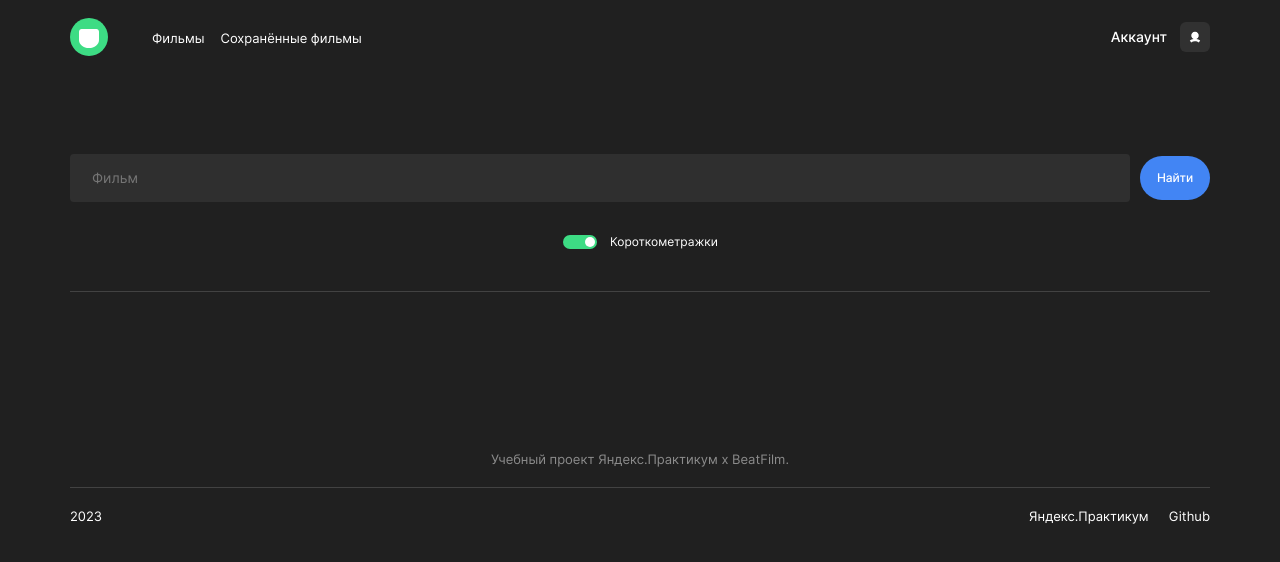
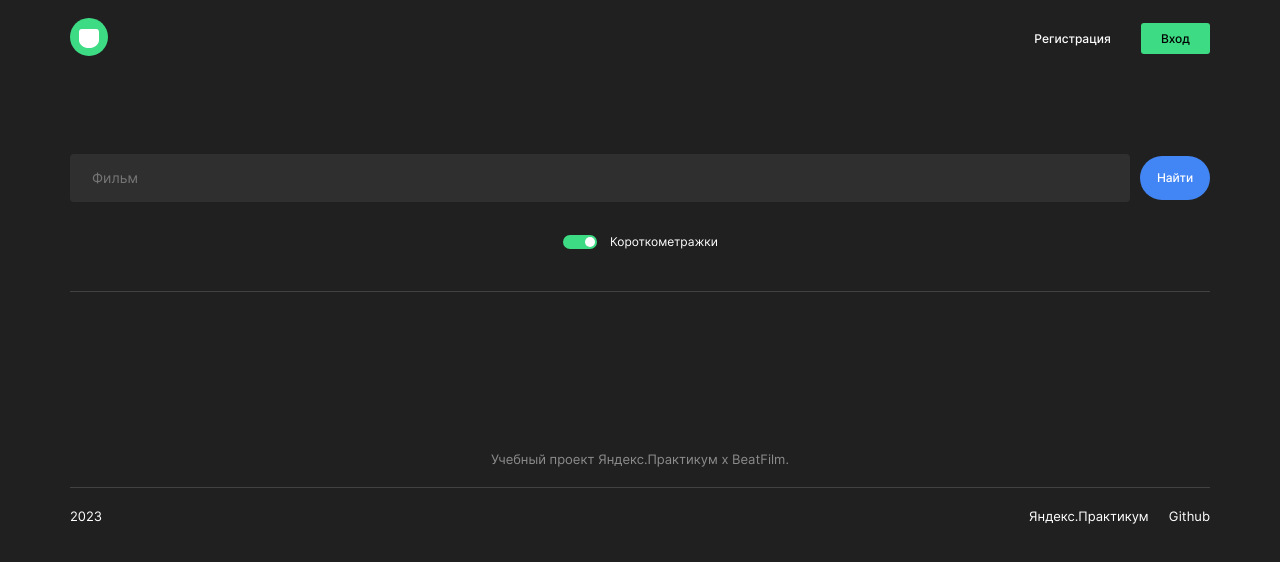
Before and after one commit to Vova-Pol/movies-explorer-frontend, a React (Create React App) app: page /movies in a window 1280 px wide. Shown: the top 562 px of the page. Built offline with nearby package versions, Linux system fonts and the light colour scheme.

Commit message:
написал логику отображения хэдера в зависимости от loggedIn

```diff
--- a/src/components/App/App.js
+++ b/src/components/App/App.js
@@ -18,6 +18,7 @@ function App() {
     name: '',
     email: '',
   });
+  const [isLoggedIn, setIsLoggedIn] = useState(false);
   const [serverErrorText, setServerErrorText] = useState('');
   const [updateUserInfoSuccess, setUpdateUserInfoSuccess] = useState(false);
 
@@ -27,9 +28,9 @@ function App() {
 
   useEffect(() => {
     setUpdateUserInfoSuccess(false);
-    console.log('Hi');
   }, [isOnProfilePage]);
 
+  // Очистить список фильмов и поисковую строку
   function clearLocalStorageMoviesList() {
     if (
       localStorage.getItem('movies-list') ||
@@ -52,6 +53,7 @@ function App() {
           };
 
           setCurrentUser(registeredUser);
+          setIsLoggedIn(true);
           clearLocalStorageMoviesList();
           navigateTo('/movies');
         }
@@ -73,6 +75,7 @@ function App() {
         };
 
         setCurrentUser(loggedInUser);
+        setIsLoggedIn(true);
         clearLocalStorageMoviesList();
         navigateTo('/movies');
       })
@@ -87,11 +90,11 @@ function App() {
       .logoutUser(currentUser)
       .then((res) => {
         if (res) {
-          console.log(res);
           setCurrentUser({
             name: '',
             email: '',
           });
+          setIsLoggedIn(false);
           navigateTo('/');
         }
       })
@@ -140,11 +143,14 @@ function App() {
           }
         />
 
-        <Route exact path="/" element={<Main />} />
+        <Route exact path="/" element={<Main loggedIn={isLoggedIn} />} />
 
-        <Route path="/movies" element={<Movies />} />
+        <Route path="/movies" element={<Movies loggedIn={isLoggedIn} />} />
 
-        <Route path="/saved-movies" element={<SavedMovies />} />
+        <Route
+          path="/saved-movies"
+          element={<SavedMovies loggedIn={isLoggedIn} />}
+        />
 
         <Route
           path="/profile"
@@ -154,6 +160,7 @@ function App() {
                 onLogout={handleLogout}
                 onUpdateUserInfo={handleUpdateUserInfo}
                 isUpdateSuccess={updateUserInfoSuccess}
+                loggedIn={isLoggedIn}
               />
             </CurrentUserContext.Provider>
           }
--- a/src/components/Main/Main.js
+++ b/src/components/Main/Main.js
@@ -8,12 +8,11 @@ import Techs from '../Techs/Techs';
 import AboutMe from '../AboutMe/AboutMe';
 import Footer from '../Footer/Footer';
 
-function Main() {
-  const [loggedIn, setLoggedIn] = useState(false);
+function Main(props) {
   // --- Компоненту NavTab/AboutMe прописать ссылки
   return (
     <div className="main">
-      <Header loggedIn={loggedIn} />
+      <Header loggedIn={props.loggedIn} />
       <main>
         <Promo />
         <NavTab />
--- a/src/components/Movies/Movies.js
+++ b/src/components/Movies/Movies.js
@@ -10,9 +10,8 @@ import More from '../More/More';
 import getMoviesList from '../../utils/MoviesApi';
 import { mainApi } from '../../utils/MainApi';
 
-function Movies() {
+function Movies(props) {
   const { screenWidth, isScreenLaptop, isScreenMobile } = useResize();
-  const [loggedIn, setLoggedIn] = useState(true);
   const [moviesList, setMoviesList] = useState([]);
   const [savedMoviesList, setSavedMoviesList] = useState([]);
   const [isLoading, setIsLoading] = useState(false);
@@ -95,7 +94,7 @@ function Movies() {
 
   return (
     <div className="movies">
-      <Header loggedIn={loggedIn} />
+      <Header loggedIn={props.loggedIn} />
       <main>
         <SearchForm onHandleSubmit={handleSearchForm} />
         {isLoading ? (
--- a/src/components/Profile/Profile.js
+++ b/src/components/Profile/Profile.js
@@ -5,7 +5,6 @@ import { CurrentUserContext } from '../../contexts/CurrentUserContext';
 import { useFormAndValidation } from '../../hooks/useFormAndValidation';
 
 function Profile(props) {
-  const [loggedIn, setLoggedIn] = useState(true);
   const currentUser = useContext(CurrentUserContext);
 
   const { values, handleChange, setValues, errors, isValid, resetForm } =
@@ -21,7 +20,7 @@ function Profile(props) {
 
   return (
     <div className="profile">
-      <Header loggedIn={loggedIn} />
+      <Header loggedIn={props.loggedIn} />
       <main>
         <div className="profile__container">
           <h1 className="profile__title">{`Привет, ${currentUser.name}!`}</h1>
--- a/src/components/SavedMovies/SavedMovies.js
+++ b/src/components/SavedMovies/SavedMovies.js
@@ -6,8 +6,7 @@ import MoviesCardList from '../MoviesCardList/MoviesCardList';
 import Footer from '../Footer/Footer';
 import { mainApi } from '../../utils/MainApi';
 
-function SavedMovies() {
-  const [loggedIn, setLoggedIn] = useState(true);
+function SavedMovies(props) {
   const [moviesList, setMoviesList] = useState([]);
   const isNothingFound = false;
   const isServerError = false;
@@ -28,7 +27,7 @@ function SavedMovies() {
 
   return (
     <div className="saved-movies">
-      <Header loggedIn={loggedIn} />
+      <Header loggedIn={props.loggedIn} />
       <main>
         <SearchForm />
         <MoviesCardList
```
